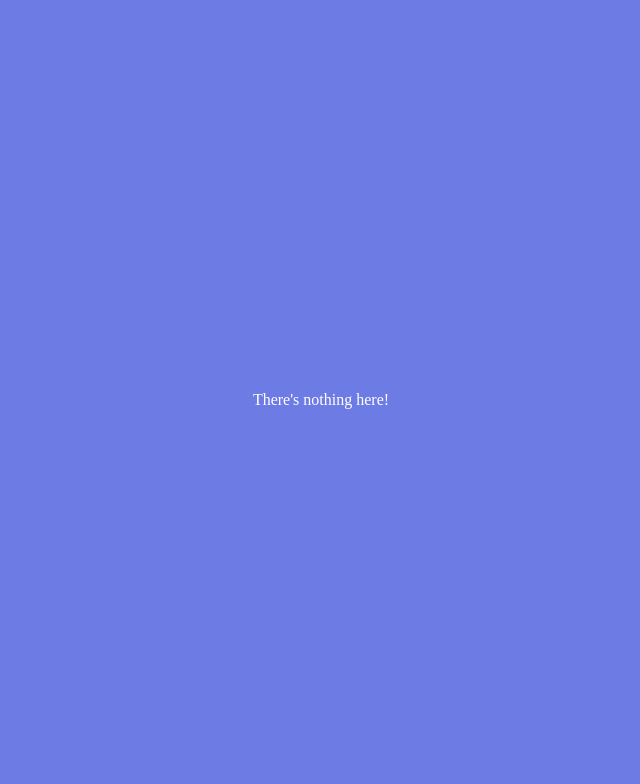
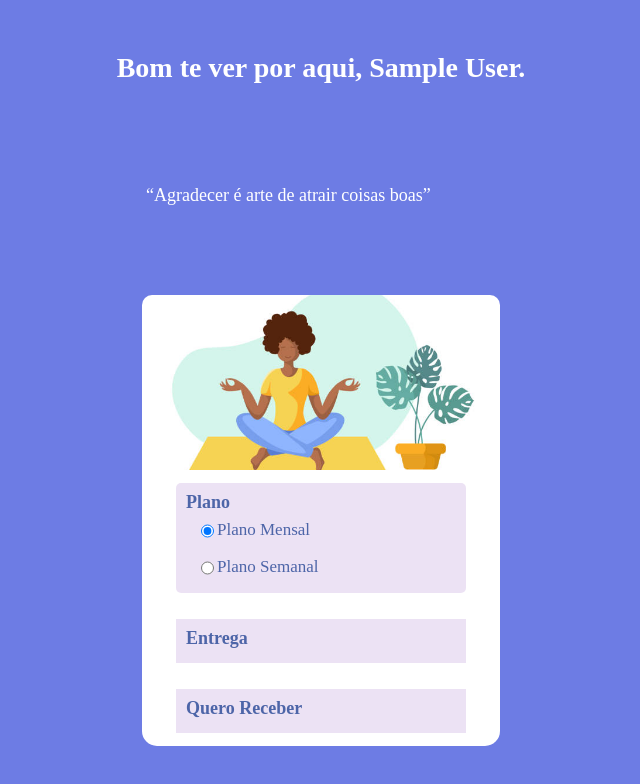
Before and after one commit to brunatb/GratiBox_Front, a React (Create React App) app: page /premium in a window 1280 px wide. Shown: the top 784 px of the page, without its empty margins (319-959 px from the left). Built offline with nearby package versions, Linux system fonts and the light colour scheme; no server answers; sample sign-in values are in the browser's storage.

Commit message:
Layout rota /premium finalizado

```diff
--- a/src/App.js
+++ b/src/App.js
@@ -5,9 +5,11 @@ import UserContext from "./context/UserContext";
 import { getFromLocalStorage } from "./utils/localStorage";
 export default function App() {
   const [login, setLogin]= useState(getFromLocalStorage())
+  const [choosenPlan,setChoosenPlan]= useState('month');
+
   return (
     <BodyApp>
-      <UserContext.Provider value={{login,setLogin}}>
+      <UserContext.Provider value={{login,setLogin,choosenPlan,setChoosenPlan}}>
         <Outlet/>
       </UserContext.Provider>
     </BodyApp>
--- a/src/components/Home.js
+++ b/src/components/Home.js
@@ -13,7 +13,7 @@ export default function Home(){
     const {login} = useContext(UserContext);
 
     useEffect(()=>{
-        if(login) navigate("/plans")
+        if(login && !login.user.planId) navigate("/plans")
     },[login,navigate])
 
     return(
--- a/src/components/Plans.js
+++ b/src/components/Plans.js
@@ -1,18 +1,27 @@
-import { useContext } from "react";
+import { useContext, useEffect } from "react";
 import UserContext from "../context/UserContext";
 import StyledTitle from "../styles/StyledTitle";
 import StyledDescription from "../styles/StyleDescription";
 import weekImage from '../imgs/image02.jpg';
 import monthImage from '../imgs/image04.jpg';
 import styled from "styled-components";
+import { useNavigate } from "react-router";
 
 export default function Plans(){
-    const {login} = useContext(UserContext)
-    const {user} = login
-    console.log(login)
+    const {login, setChoosenPlan} = useContext(UserContext)
+    const navigate=useNavigate();
+
+    useEffect(()=>{
+        if(!login) navigate("/")
+        else if(login.user.planId) navigate("/plan")
+    },[login,navigate])
+
     return(
         <>
-            <StyledTitle> Bom te ver por aqui, {user.name}. </StyledTitle>
+            {
+                login ?
+                <>
+                    <StyledTitle> Bom te ver por aqui, {login.user.name}. </StyledTitle>
                     <StyledDescription>
                         Você ainda não assinou um plano, que tal começar agora?
                     </StyledDescription>
@@ -26,7 +35,12 @@ export default function Plans(){
                                 Ideal para quem quer exercer a gratidão todos os dias.
                             </p>
                         </div>
-                <button>Assinar</button>
+                        <button onClick={async ()=> {
+                            await setChoosenPlan('week')
+                            navigate("/premium")
+                        }}>
+                            Assinar
+                        </button>
                     </StyledCard>
                     <StyledCard>
                         <img src={weekImage} alt=""/>
@@ -38,8 +52,18 @@ export default function Plans(){
                                 Ideal para quem está começando agora.
                             </p>
                         </div>
-                <button>Assinar</button>
+                        <button onClick={async ()=> {
+                            await setChoosenPlan('month')
+                            navigate("/premium")
+                        }}>
+                            Assinar
+                        </button>
                     </StyledCard>
+                </>
+                :
+                <p>Carregando...</p>
+            }
+
         </>
     )
 }
--- /dev/null
+++ b/src/components/Premium.js
@@ -0,0 +1,178 @@
+import { useContext, useEffect, useState } from "react";
+import { useNavigate } from "react-router";
+import styled from "styled-components";
+import UserContext from "../context/UserContext";
+import StyledDescription from "../styles/StyleDescription";
+import StyledTitle from "../styles/StyledTitle";
+import image from "../imgs/image03.jpg"
+
+export default function Premium(){
+    const {login, choosenPlan} = useContext(UserContext);
+    const navigate=useNavigate();
+    const [isPlanOpen, setIsPlanOpen]=useState("open")
+    const [isDeliveryOpen, setIsDeliveryOpen]=useState("closed")
+    const [isProductsOpen, setIsProductsOpen]=useState("closed")
+
+    useEffect(()=>{
+        if(!login) navigate("/")
+        else if(login.user.planId) navigate("/plan");
+    },[login,navigate])
+
+    return (
+        <>
+            {login ?
+            <>
+                <StyledTitle> Bom te ver por aqui, {login.user.name}. </StyledTitle>
+                <StyledDescription>
+                    “Agradecer é arte de atrair coisas boas”
+                </StyledDescription>
+                <StyledCard>
+                    <img src={image} alt=""/>
+                    {isPlanOpen === 'open' ?
+                        <div className="open">
+                            <span onClick={()=> setIsPlanOpen("closed")}>Plano</span>
+                                {choosenPlan === 'month' ?
+                                    <div>
+                                        <div>
+                                            <input type="radio" name="plan" id="month" checked="checked"/>
+                                            <label for="month">Plano Mensal</label>
+                                        </div>
+                                        <div>
+                                            <input type="radio" name="plan" id="week"/>
+                                            <label for="week">Plano Semanal</label>
+                                        </div>
+                                    </div>
+                                :
+                                    <div>
+                                        <div>
+                                            <input type="radio" name="plan" id="month"/>
+                                            <label for="month">Plano Mensal</label>
+                                        </div>
+                                        <div>
+                                            <input type="radio" name="plan" id="week" checked="checked"/>
+                                            <label for="week">Plano Semanal</label>
+                                        </div>
+                                    </div>
+
+                                }
+                        </div>
+                    :
+                        <div className="closed" onClick={()=> setIsPlanOpen("open")}>
+                            <span>Plano</span>
+                        </div>
+                    }
+                    {isDeliveryOpen === 'open' ?
+                        <div className="open">
+                            <span onClick={()=> setIsDeliveryOpen("closed")}>Entrega</span>
+                            <div>
+                                <div>
+                                    <input type="radio" name="delivery" id="monday"/>
+                                    <label for="monday">Segunda-feira</label>
+                                </div>
+                                <div>
+                                    <input type="radio" name="delivery" id="wednesday"/>
+                                    <label for="wednesday">Quarta-feira</label>
+                                </div>
+                                <div>
+                                    <input type="radio" name="delivery" id="friday"/>
+                                    <label for="friday">Sexta-feira</label>
+                                </div>
+                            </div>
+                        </div>
+                    :
+                        <div className="closed" onClick={()=> setIsDeliveryOpen("open")}>
+                            <span>Entrega</span>
+                        </div>
+                    }
+                    {isProductsOpen === 'open' ?
+                        <div className="open" >
+                            <span onClick={()=> setIsProductsOpen("closed")}>Quero Receber</span>
+                            <div>
+                                <div>
+                                    <input type="checkbox" name="products" id="tea"/>
+                                    <label for="tea">Chás</label>
+                                </div>
+                                <div>
+                                    <input type="checkbox" name="products" id="incense"/>
+                                    <label for="incense">Incensos</label>
+                                </div>
+                                <div>
+                                    <input type="checkbox" name="products" id="organicProduct"/>
+                                    <label for="organicProduct">Produtos Orgânicos</label>
+                                </div>
+                            </div>
+                        </div>
+                    :
+                        <div className="closed" onClick={()=> setIsProductsOpen("open")}>
+                            <span>Quero Receber</span>
+                        </div>
+                    }
+                </StyledCard>
+            </>
+            :
+                <p>Carregando...</p>
+            }
+        </>
+    )
+}
+
+const StyledCard = styled.div`
+    width: 358px;
+    background-color: #FFFFFF;
+    display: flex;
+    flex-direction: column;
+    align-items: center;
+    min-height: 350px;
+    justify-content: space-between;
+    border-radius: 15px;
+
+    & img{
+        width: 100%;
+        height: 175px;
+        object-fit: cover;
+        border-radius: 10px 10px 0 0;
+    }
+
+    & .closed{
+        width: 290px;
+        height: 44px;
+        background-color:  #E0D1ED9E;
+        color:#4d65A8;
+        font-size: 18px;
+        font-weight: 700;
+        box-sizing:border-box;
+        padding: 10px;
+        margin: 13px;
+        border-radius: 5 px;
+    }
+    & .open{
+        width: 290px;
+        height: 110px;
+        background-color:  #E0D1ED9E;
+        color:#4d65A8;
+        box-sizing:border-box;
+        padding: 10px;
+        margin: 13px;
+        display: flex;
+        flex-direction: column;
+        border-radius: 5px;
+
+        & label{
+            font-size: 17px;
+        }
+
+        & div{
+            display: flex;
+            flex-wrap: wrap;
+
+            & div{
+                margin: 10px;
+            }
+        }
+
+        & span{
+            font-size: 18px;
+            font-weight: 700;
+        }
+    }
+`;
--- a/src/index.js
+++ b/src/index.js
@@ -6,6 +6,7 @@ import SignUp from "./components/SignUp";
 import SignIn from "./components/SignIn";
 import ResetCss from "./styles/ResetCss";
 import Plans from "./components/Plans"
+import Premium from "./components/Premium";
 
 
 render(
@@ -17,6 +18,7 @@ render(
         <Route path="sign-up" element={<SignUp/>}/>
         <Route path="sign-in" element={<SignIn/>}/>
         <Route path="plans" element={<Plans/>}/>
+        <Route path="premium" element={<Premium/>}/>
         <Route path="*" element={
             <main style={{ padding: "1rem" }}>
               <p>There's nothing here!</p>
```
Lines whose indentation alone changed are shown as unchanged.
